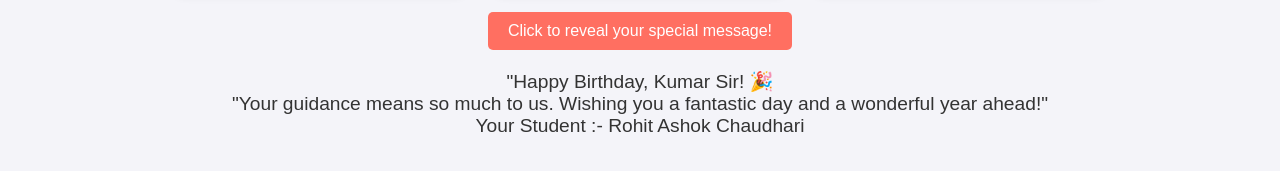
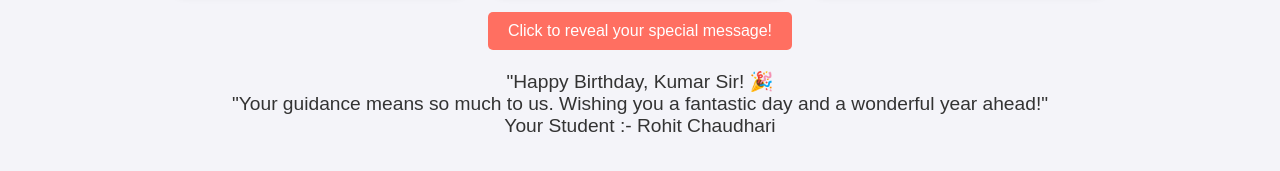
Before and after one commit to Rohitchaudhari94/Happy-Birthday-Kumar-Sir, a plain HTML site: page index.html in a window 1280 px wide. Both pictures are taken after a click on the button "Click to reveal your special message!". Shown: the part 535-706 px from the top of the page. Drawn offline with Linux system fonts and the light colour scheme.

Commit message:
Update index.html

```diff
--- a/index.html
+++ b/index.html
@@ -21,7 +21,7 @@
         <p id="hiddenMessage" style="display:none;">
             "Happy Birthday, Kumar Sir! 🎉  <br>
             "Your guidance means so much to us. Wishing you a fantastic day and a wonderful year ahead!"<br>
-            Your Student :- Rohit Ashok Chaudhari
+            Your Student :- Rohit Chaudhari
         </p>
     </section>
     <script src="script.js"></script>
```
